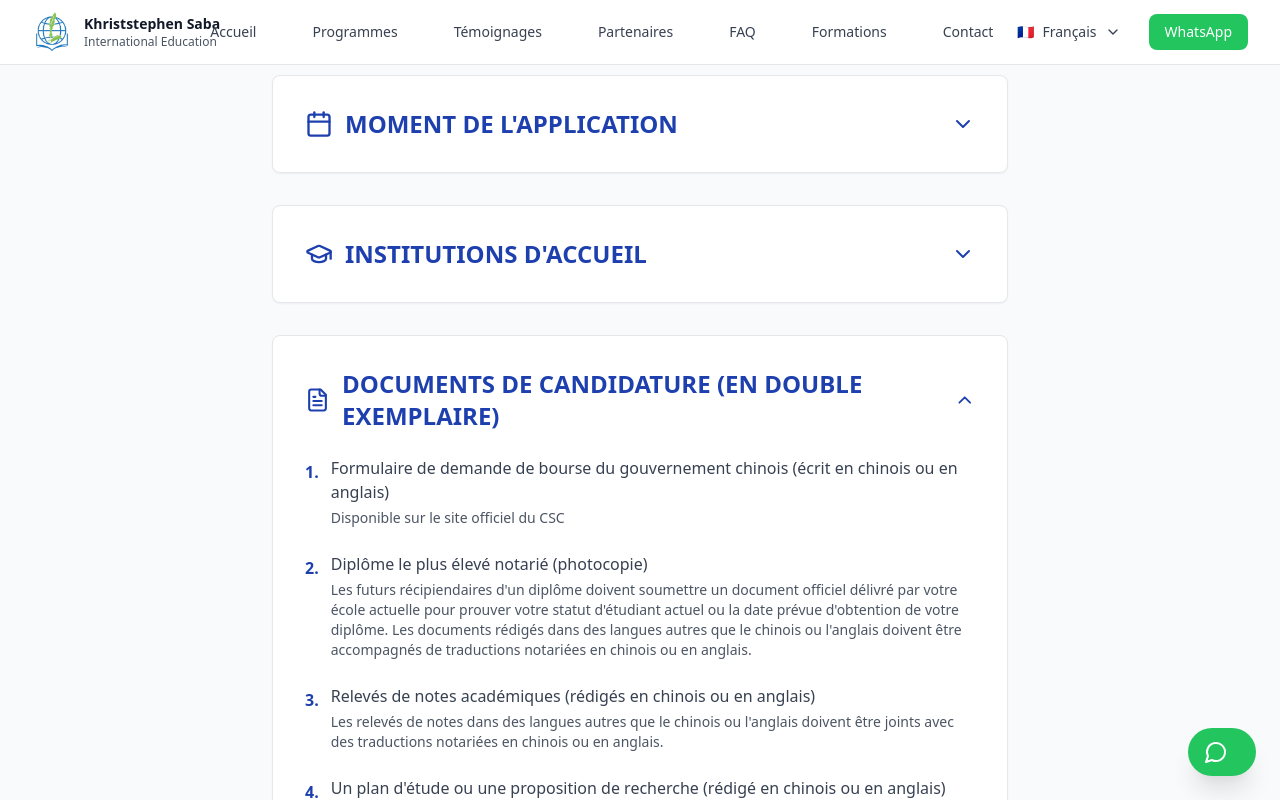
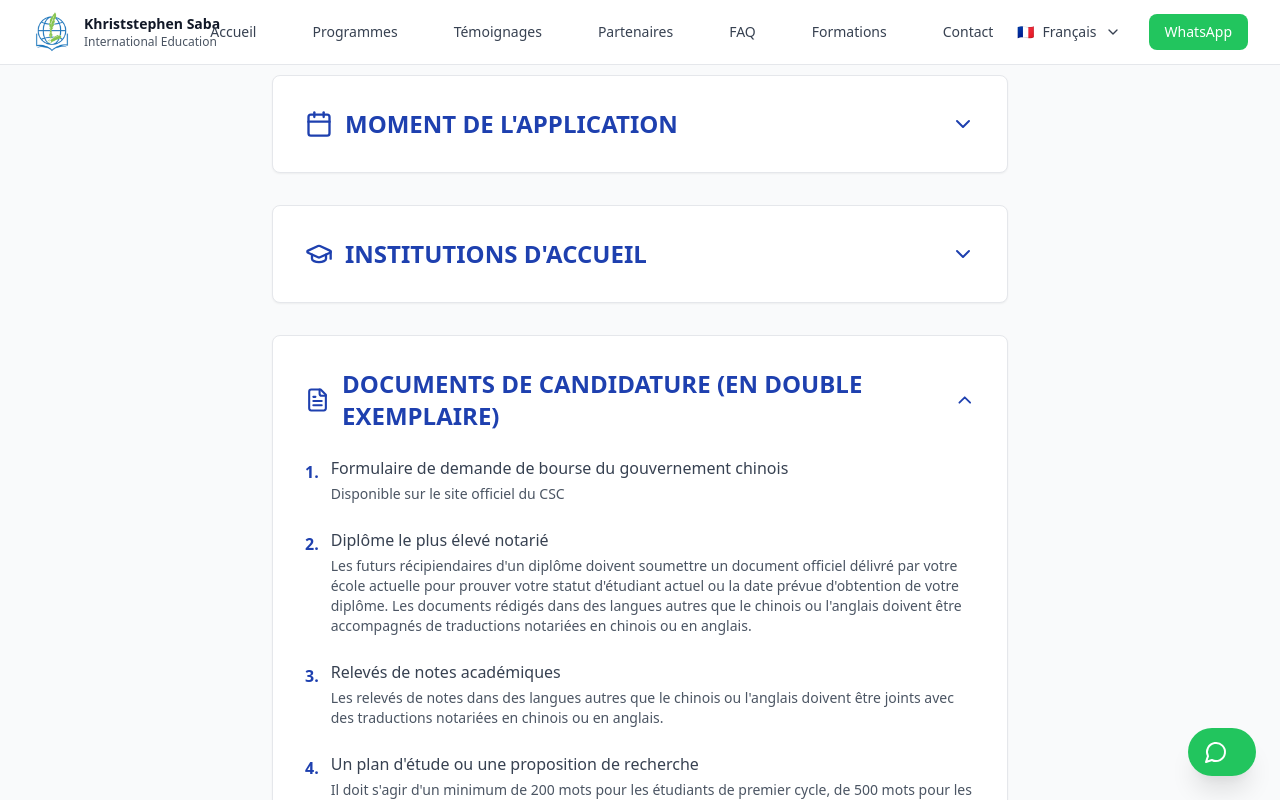
Before and after one commit to EdwinTchakounte/OK_vitrine_kss, a React (Vite) app: page /CSC in a window 1280 px wide. Both pictures are taken after a click on the button "DOCUMENTS DE CANDIDATURE (EN DOUBLE EXEMPLAIRE)". Shown: the part 1354-2154 px from the top of the page. Built offline with nearby package versions, Linux system fonts and the light colour scheme.

Commit message:
21/08/2025

```diff
--- a/src/App.tsx
+++ b/src/App.tsx
@@ -40,7 +40,7 @@ function App() {
             <Route path="/partners" element={<Partners />} />
             <Route path="/faq" element={<FAQ />} />
             <Route path="/formation" element={<FormationPage />} />
-
+            <Route path="/contact" element={<Contact />} />
             <Route path="/enseignant_chine" element={<EnseignantChine/>} />
             <Route path="/CSC" element={<CSC/>} />
 
--- a/src/components/Header.tsx
+++ b/src/components/Header.tsx
@@ -11,11 +11,11 @@ const Header: React.FC = () => {
   const navigation = [
     { name: translations.nav.home, href: '/' },
     { name: translations.nav.programs, href: '/programs' },
-    { name: translations.nav.testimonials, href: '#testimonials' },
+    { name: translations.nav.testimonials, href: '/testimonials' },
     { name: translations.nav.partners, href: '/partners' },
-    { name: translations.nav.faq, href: '#faq' },
-    { name: translations.nav.formations, href: '#bonus-ksies' },
-    { name: translations.nav.contact, href: '#contact' }
+    { name: translations.nav.faq, href: '/faq' },
+    { name: translations.nav.formations, href: '/formation' },
+    { name: translations.nav.contact, href: '/contact' }
   ];
 
   const scrollToSection = (href: string) => {
@@ -111,13 +111,14 @@ const Header: React.FC = () => {
         <div className="lg:hidden bg-white border-t border-gray-200 shadow-lg">
           <div className="px-4 pt-3 pb-4 space-y-2 max-h-screen overflow-y-auto">
             {navigation.map((item) => (
-              <button
+                <Link
                 key={item.name}
+                to={item.href}
                 onClick={() => scrollToSection(item.href)}
                 className="block w-full text-left px-4 py-3 text-base font-medium text-gray-700 hover:text-blue-600 hover:bg-gray-50 rounded-lg transition-colors duration-200"
-              >
+                >
                 {item.name}
-              </button>
+                </Link>
             ))}
             <div className="pt-3 border-t border-gray-100">
               <a
--- a/src/components/csc.tsx
+++ b/src/components/csc.tsx
@@ -354,42 +354,42 @@ function CSC() {
                       <li className="flex">
                         <span className="font-semibold text-blue-800 mr-3 mt-1">1.</span>
                         <div>
-                          <p className="font-medium">Formulaire de demande de bourse du gouvernement chinois (écrit en chinois ou en anglais)</p>
+                          <p className="font-medium">Formulaire de demande de bourse du gouvernement chinois </p>
                           <p className="text-sm text-gray-600 mt-1">Disponible sur le site officiel du CSC</p>
                         </div>
                       </li>
                       <li className="flex">
                         <span className="font-semibold text-blue-800 mr-3 mt-1">2.</span>
                         <div>
-                          <p className="font-medium">Diplôme le plus élevé notarié (photocopie)</p>
+                          <p className="font-medium">Diplôme le plus élevé notarié </p>
                           <p className="text-sm text-gray-600 mt-1">Les futurs récipiendaires d'un diplôme doivent soumettre un document officiel délivré par votre école actuelle pour prouver votre statut d'étudiant actuel ou la date prévue d'obtention de votre diplôme. Les documents rédigés dans des langues autres que le chinois ou l'anglais doivent être accompagnés de traductions notariées en chinois ou en anglais.</p>
                         </div>
                       </li>
                       <li className="flex">
                         <span className="font-semibold text-blue-800 mr-3 mt-1">3.</span>
                         <div>
-                          <p className="font-medium">Relevés de notes académiques (rédigés en chinois ou en anglais)</p>
+                          <p className="font-medium">Relevés de notes académiques </p>
                           <p className="text-sm text-gray-600 mt-1">Les relevés de notes dans des langues autres que le chinois ou l'anglais doivent être joints avec des traductions notariées en chinois ou en anglais.</p>
                         </div>
                       </li>
                       <li className="flex">
                         <span className="font-semibold text-blue-800 mr-3 mt-1">4.</span>
                         <div>
-                          <p className="font-medium">Un plan d'étude ou une proposition de recherche (rédigé en chinois ou en anglais)</p>
+                          <p className="font-medium">Un plan d'étude ou une proposition de recherche </p>
                           <p className="text-sm text-gray-600 mt-1">Il doit s'agir d'un minimum de 200 mots pour les étudiants de premier cycle, de 500 mots pour les étudiants non diplômés et de 800 mots pour les étudiants des cycles supérieurs.</p>
                         </div>
                       </li>
                       <li className="flex">
                         <span className="font-semibold text-blue-800 mr-3 mt-1">5.</span>
                         <div>
-                          <p className="font-medium">Deux lettres de recommandation (rédigées en chinois ou en anglais)</p>
+                          <p className="font-medium">Deux lettres de recommandation </p>
                           <p className="text-sm text-gray-600 mt-1">Les candidats aux programmes d'études supérieures ou aux programmes de chercheurs seniors doivent soumettre deux lettres de recommandation signées par un professeur ou un professeur agrégé.</p>
                         </div>
                       </li>
                       <li className="flex">
                         <span className="font-semibold text-blue-800 mr-3 mt-1">6.</span>
                         <div>
-                          <p className="font-medium">Un CD de vos propres œuvres (requis uniquement pour les étudiants en arts)</p>
+                          <p className="font-medium">Un CD de vos propres œuvres </p>
                           <p className="text-sm text-gray-600 mt-1">Les candidats aux études musicales sont priés de soumettre un CD de leurs propres œuvres musicales. Les candidats aux programmes de beaux-arts doivent soumettre un CD de leurs propres œuvres qui comprend deux croquis, deux peintures en couleur et deux autres œuvres.</p>
                         </div>
                       </li>
@@ -402,8 +402,8 @@ function CSC() {
                       <li className="flex">
                         <span className="font-semibold text-blue-800 mr-3 mt-1">8.</span>
                         <div>
-                          <p className="font-medium">Le formulaire d'examen physique des étrangers (photocopie)</p>
-                          <p className="text-sm text-gray-600 mt-1">Écrit en anglais, requis uniquement pour les candidats prévoyant de rester en Chine pendant plus de 6 mois. Les examens physiques doivent porter sur tous les éléments énumérés dans le formulaire d'examen physique pour étrangers. Les formulaires incomplets ou sans la signature du médecin traitant, ou le cachet officiel de l'hôpital, ou une photographie scellée du demandeur sont considérés comme non valides. Veuillez planifier soigneusement votre calendrier d'examens physiques, car le résultat n'est valide que pour 6 mois.</p>
+                          <p className="font-medium">Le formulaire d'examen physique des étrangers </p>
+                          <p className="text-sm text-gray-600 mt-1">Requis uniquement pour les candidats prévoyant de rester en Chine pendant plus de 6 mois. Les examens physiques doivent porter sur tous les éléments énumérés dans le formulaire d'examen physique pour étrangers. Les formulaires incomplets ou sans la signature du médecin traitant, ou le cachet officiel de l'hôpital, ou une photographie scellée du demandeur sont considérés comme non valides. Veuillez planifier soigneusement votre calendrier d'examens physiques, car le résultat n'est valide que pour 6 mois.</p>
                         </div>
                       </li>
                       <li className="flex">
```
